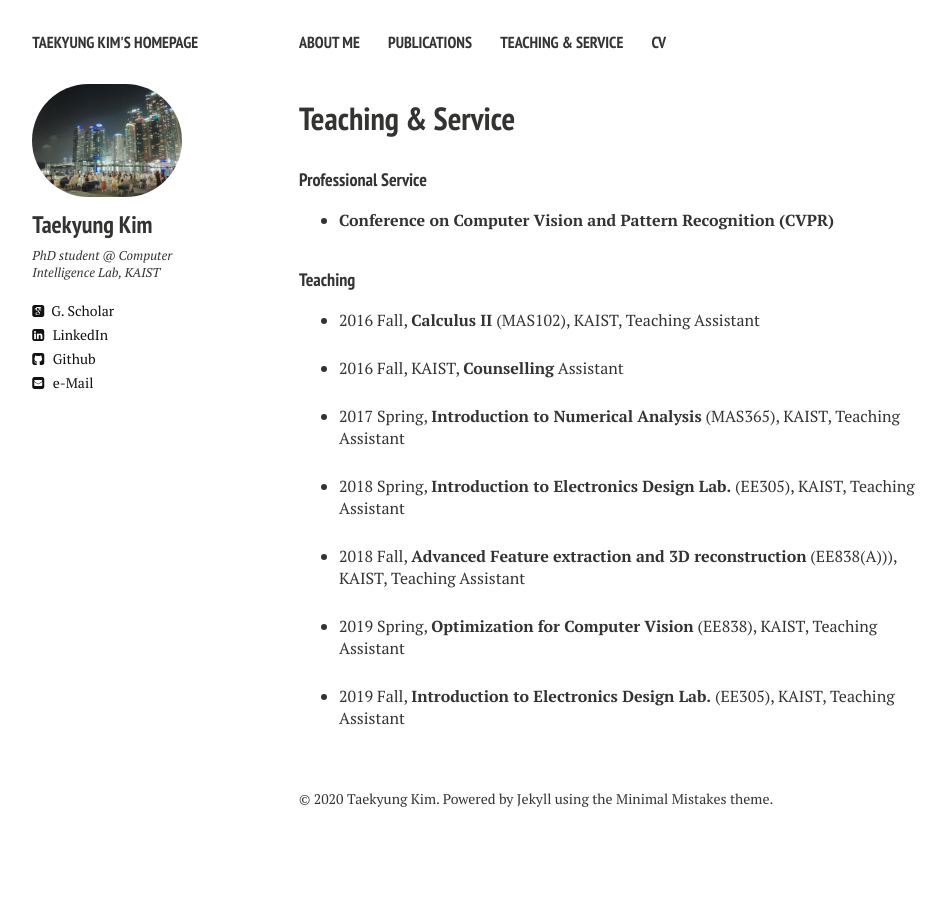
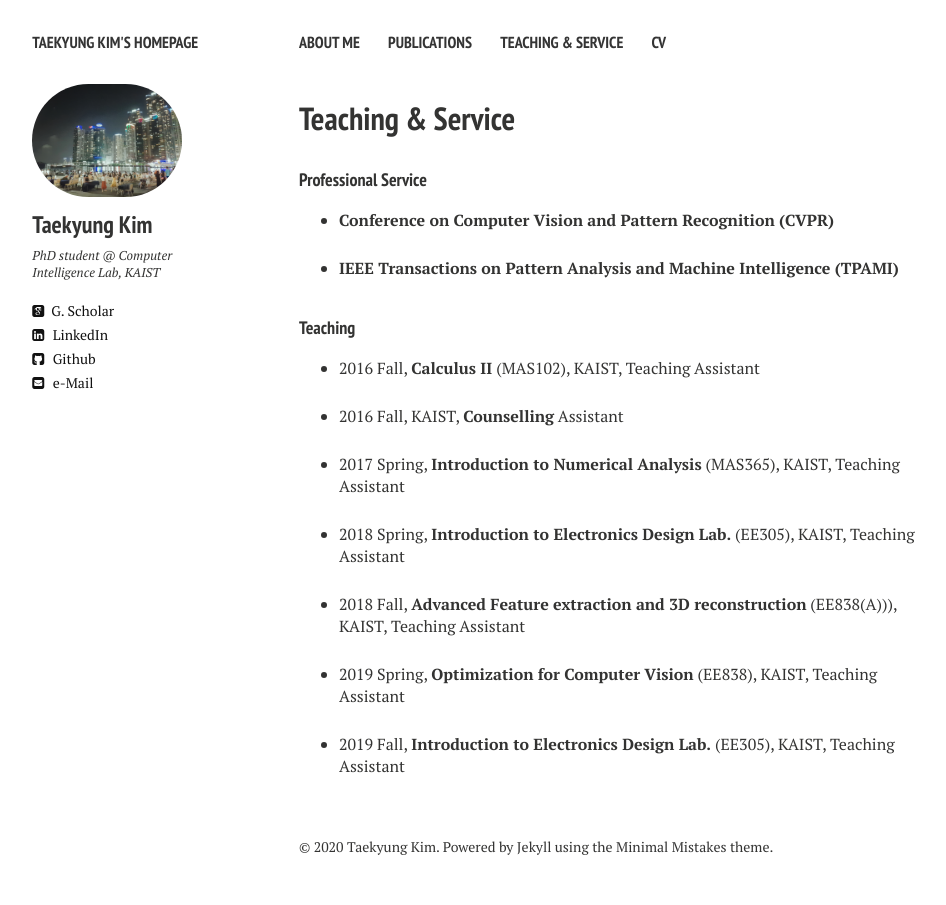
Before and after one commit to TKKim93/TKKim93.github.io, a Jekyll site: the page built from service.md, in a window 1280 px wide. Shown: the whole page, without its empty margins (21-967 px from the left). Built offline with Jekyll 4.4.1, drawn with Linux system fonts in a browser that asks for light colours; nearby versions of some CDN libraries.

Commit message:
Update service.html
Add tpami (2020)

```diff
--- a/_layouts/service.html
+++ b/_layouts/service.html
@@ -78,6 +78,7 @@ div.bibtex pre { font-size: 75%; overflow: auto;  width: 100%; padding: 0em 0em;
 <ul class="biblist">
 <!-- Item:  -->
 <li ><p><b>Conference on Computer Vision and Pattern Recognition (CVPR)</b> </p></li>
+<li ><p><b>IEEE Transactions on Pattern Analysis and Machine Intelligence (TPAMI)</b> </p></li>
 </ul>
 
 <h4 style="margin-bottom:0px;padding-top:10px;">Teaching</h4>
```
